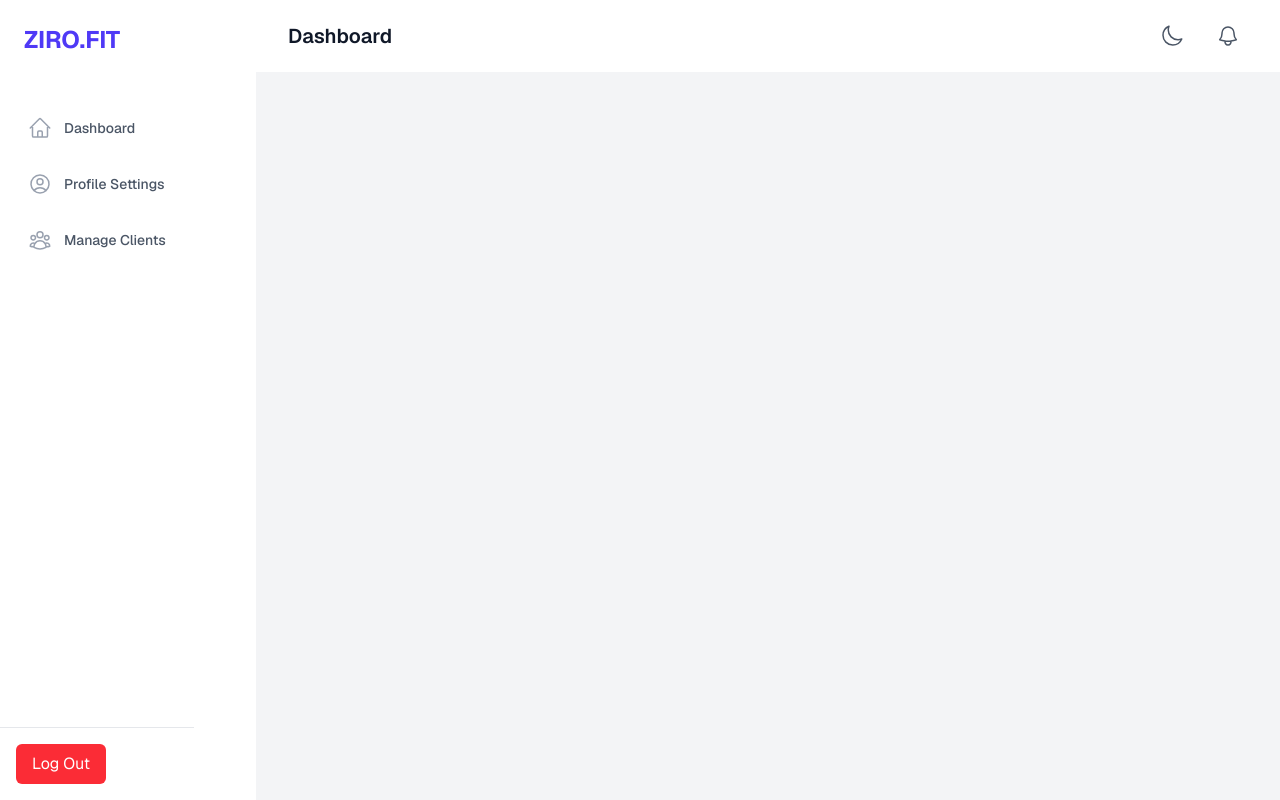
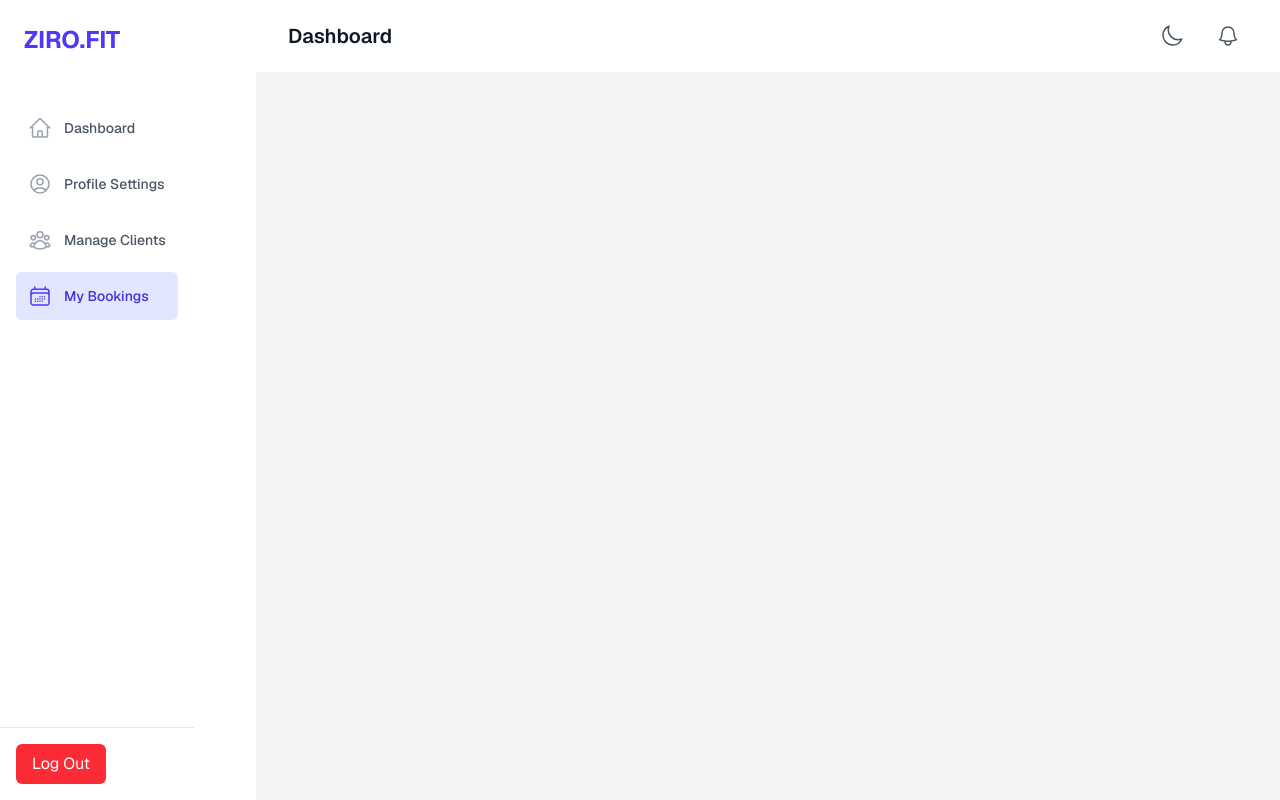
Before and after one commit to NikKowPHP/zirofit-next, a Next.js app: page /dashboard/bookings in a window 1280 px wide. Built offline with nearby package versions, Linux system fonts and the light colour scheme; no server answers.

Commit message:
feat: Task 3.2: Add Link to Bookings Dashboard

```diff
--- a/src/components/layouts/TrainerDashboardLayout.tsx
+++ b/src/components/layouts/TrainerDashboardLayout.tsx
@@ -9,6 +9,7 @@ import {
   MoonIcon,
   Bars3Icon,
   XMarkIcon,
+  CalendarDaysIcon,
 } from "@heroicons/react/24/outline";
 import LogoutButton from "../../components/auth/LogoutButton";
 import { usePathname } from "next/navigation";
@@ -48,6 +49,12 @@ export default function TrainerDashboardLayout({
       href: "/clients",
       icon: UserGroupIcon,
       current: pathname.startsWith("/clients"),
+    },
+    {
+      name: "My Bookings",
+      href: "/dashboard/bookings",
+      icon: CalendarDaysIcon,
+      current: pathname.startsWith("/dashboard/bookings"),
     },
   ];
 
```
Also changed, not shown: work_breakdown/tasks/plan-phase-C-booking-flow.md (+1 -1 lines).
